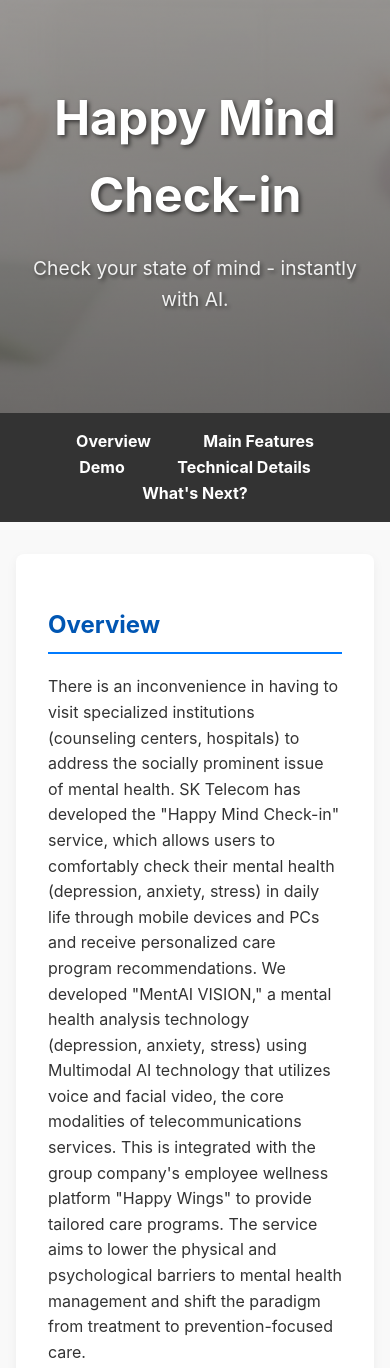
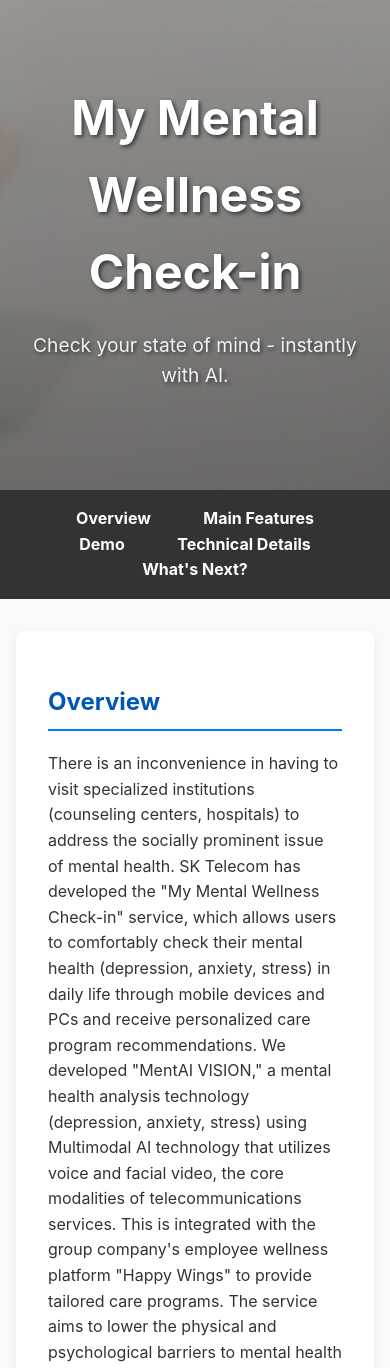
Before and after one commit to ajy8456/MentAI-VISION, a plain HTML site: page index.html in a window 390 px wide. Shown: the top 1368 px of the page. Drawn offline with Linux system fonts and the light colour scheme.

Commit message:
change service title

```diff
--- a/index.html
+++ b/index.html
@@ -3,7 +3,7 @@
 <head>
     <meta charset="UTF-8">
     <meta name="viewport" content="width=device-width, initial-scale=1.0">
-    <title>Happy Mind Check-in (HappyWings)</title>
+    <title>My Mental Wellness Check-in (HappyWings)</title>
     <style>
         /* 기본 스타일링 (간단한 디자인) */
         body {
@@ -183,7 +183,7 @@
 <body>
 
     <header>
-        <h1>Happy Mind Check-in</h1>
+        <h1>My Mental Wellness Check-in</h1>
         <p>Check your state of mind - instantly with AI.</p>
     </header>
 
@@ -198,10 +198,10 @@
             <h2>Overview </h2>
             <p>
                 <!-- 사회적으로 대두되고 있는 정신 건강 문제를 해결하기 위해서는 전문기관(상담센터, 병원)을 찾아가야 하는 번거로움이 있습니다.
-                SK텔레콤에서는 모바일 기기와 PC를 통해 사용자가 일상 속에서 편하게 정신 건강(우울감, 불안감, 스트레스)를 체크하고 맞춤형 케어 프로그램을 제공받을 수 있는 "Happy Mind Check-in" 서비스를 개발하였습니다.
+                SK텔레콤에서는 모바일 기기와 PC를 통해 사용자가 일상 속에서 편하게 정신 건강(우울감, 불안감, 스트레스)를 체크하고 맞춤형 케어 프로그램을 제공받을 수 있는 "My Mental Wellness Check-in" 서비스를 개발하였습니다.
                 통신 서비스의 핵심 모달리티인 음성과 얼굴 영상을 Multimodal AI 기술을 활용한 정신 건강(우울감, 불안감, 스트레스) 분석 기술 "MentAI VISION"을 개발하고, 그룹사내 임직원 웰니스 플랫폼 "Happy Wings"과 통합하여 맞춤형 케어 프로그램을 제공합니다.
                 사용자의 정신건강 관리에 대한 물리적, 심리적 장벽을 낮춰 정신 건강 관리를 치료에서 예방 중심의 패러다임의 전환을 목표로 합니다. -->
-                There is an inconvenience in having to visit specialized institutions (counseling centers, hospitals) to address the socially prominent issue of mental health. SK Telecom has developed the "Happy Mind Check-in" service, which allows users to comfortably check their mental health (depression, anxiety, stress) in daily life through mobile devices and PCs and receive personalized care program recommendations. We developed "MentAI VISION," a mental health analysis technology (depression, anxiety, stress) using Multimodal AI technology that utilizes voice and facial video, the core modalities of telecommunications services. This is integrated with the group company's employee wellness platform "Happy Wings" to provide tailored care programs. The service aims to lower the physical and psychological barriers to mental health management and shift the paradigm from treatment to prevention-focused care.
+                There is an inconvenience in having to visit specialized institutions (counseling centers, hospitals) to address the socially prominent issue of mental health. SK Telecom has developed the "My Mental Wellness Check-in" service, which allows users to comfortably check their mental health (depression, anxiety, stress) in daily life through mobile devices and PCs and receive personalized care program recommendations. We developed "MentAI VISION," a mental health analysis technology (depression, anxiety, stress) using Multimodal AI technology that utilizes voice and facial video, the core modalities of telecommunications services. This is integrated with the group company's employee wellness platform "Happy Wings" to provide tailored care programs. The service aims to lower the physical and psychological barriers to mental health management and shift the paradigm from treatment to prevention-focused care.
             </p>
 
             <h3>Introduction Video: MentAI VISION</h3>
@@ -254,8 +254,8 @@
                 </div>
                 <div class="text-content">
                     <p>
-                        <!-- Happy Mind Check-in 서비스는 병원이나 상담센터를 직접 방문하지 않고도 일상 속에서 모바일기기나 PC를 이용해 손쉽게 사용할 수 있습니다. 10분 이상 소요되는 긴 설문에 비해 단 2분 만에 자신의 음성을 녹음하고 얼굴 화면을 녹화하여 마음 상태를 점검받을 수 있습니다. -->
-                        The Happy Mind Check-in service can be easily used in daily life through mobile devices or PCs without the need to visit hospitals or counseling centers directly. Compared to lengthy surveys that take over 10 minutes, users can check their mental state by recording their voice and facial video in just 2 minutes.
+                        <!-- My Mental Wellness Check-in 서비스는 병원이나 상담센터를 직접 방문하지 않고도 일상 속에서 모바일기기나 PC를 이용해 손쉽게 사용할 수 있습니다. 10분 이상 소요되는 긴 설문에 비해 단 2분 만에 자신의 음성을 녹음하고 얼굴 화면을 녹화하여 마음 상태를 점검받을 수 있습니다. -->
+                        The My Mental Wellness Check-in service can be easily used in daily life through mobile devices or PCs without the need to visit hospitals or counseling centers directly. Compared to lengthy surveys that take over 10 minutes, users can check their mental state by recording their voice and facial video in just 2 minutes.
                     </p>
                     <ul>
                         <li>
@@ -286,13 +286,13 @@
         <section id="tech">
             <h2>Technical Details</h2>
             <p>
-                <!-- Happy Mind Check-in 서비스에서 사용되는 우울감 및 불안감 분석 기술(MentAI VISION)은 SK텔레콤에서 자체 개발한 AI모델(Spectral Image-Based Diagnosis of Voice Disorders: Leveraging Spectrograms for Non-Invasive Assessment, NeurIPS 2023 Workshop, https://neurips.cc/virtual/2023/82484)을 활용한 기술입니다.
+                <!-- My Mental Wellness Check-in 서비스에서 사용되는 우울감 및 불안감 분석 기술(MentAI VISION)은 SK텔레콤에서 자체 개발한 AI모델(Spectral Image-Based Diagnosis of Voice Disorders: Leveraging Spectrograms for Non-Invasive Assessment, NeurIPS 2023 Workshop, https://neurips.cc/virtual/2023/82484)을 활용한 기술입니다.
                 해당 모델은, 사용자의 음성 파형 분석에 더해, 음성을 주파수 이미지(Spectrograms)로 변환 후, 여러 주파수 영역의 이미지 패치를 컴퓨터 비전 기술을 이용해 인코딩하여 타겟 음성질환을 분류하는 모델입니다. MentAI VISION은 해당 모델을 정신 건강 데이터로 학습한 모델로 연구자 임상에서 약 89%의 recall 수치를 기록하였습니다.
                 추가적으로, task(ex. 자기소개)에 따라 LLM을 이용한 언어적인 의미 분석을 통해 정신 건강을 분석하는 기술 또한 확보하고 있습니다.
                 저희는 관련 국내 특허 11건, 해외 특허 4건(PCT/KR2022/014579, PCT/KR2024/003366, PCT/KR2024/003745, PCT/KR2025/007063)을 출원하였습니다.
                 스트레스 분석 기술은 협력 회사인 Clify에서 개발한 기술로 인공지능을 이용해 얼굴 화면 영상에서 혈류량을 예측하고 이를 통해 심장 박동 변화량(HRV)를 측정하여 스트레스 지수를 분석하는 기술입니다. -->
                 <p>
-                    The depression and anxiety analysis technology used in the Happy Mind Check-in service, called MentAI VISION, utilizes an AI model developed by SK Telecom (<a href="https://neurips.cc/virtual/2023/82484" target="_blank" rel="noopener noreferrer">Spectral Image-Based Diagnosis of Voice Disorders: Leveraging Spectrograms for Non-Invasive Assessment</a>, NeurIPS 2023 Workshop).
+                    The depression and anxiety analysis technology used in the My Mental Wellness Check-in service, called MentAI VISION, utilizes an AI model developed by SK Telecom (<a href="https://neurips.cc/virtual/2023/82484" target="_blank" rel="noopener noreferrer">Spectral Image-Based Diagnosis of Voice Disorders: Leveraging Spectrograms for Non-Invasive Assessment</a>, NeurIPS 2023 Workshop).
                     The model, along with analyzing the user’s voice waveform itself, and converts the voice into frequency images (spectrograms). It then encodes image patches from multiple frequency bands using computer vision techniques to classify target voice disorders. MentAI VISION is a variant of this model trained on mental health data, achieving a recall rate of approximately 89% in researcher clinical studies.
                     Additionally, the technology includes language semantic analysis using speech-to-text and large language models tailored to specific tasks (e.g., self-introduction) for mental health assessment.
                     SK Telecom has filed 11 related domestic patents and 4 international patents (PCT/KR2022/014579, PCT/KR2024/003366, PCT/KR2024/003745, PCT/KR2025/007063) for these technologies.
```
